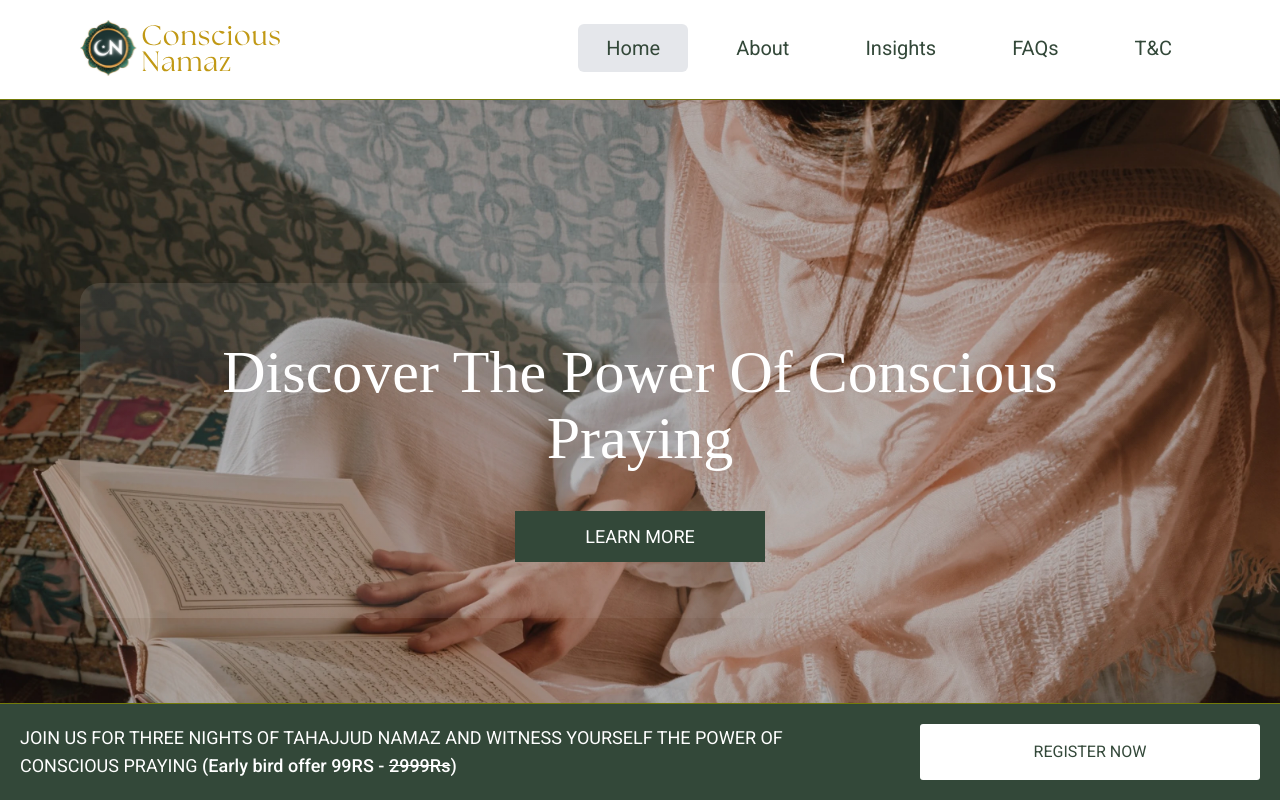
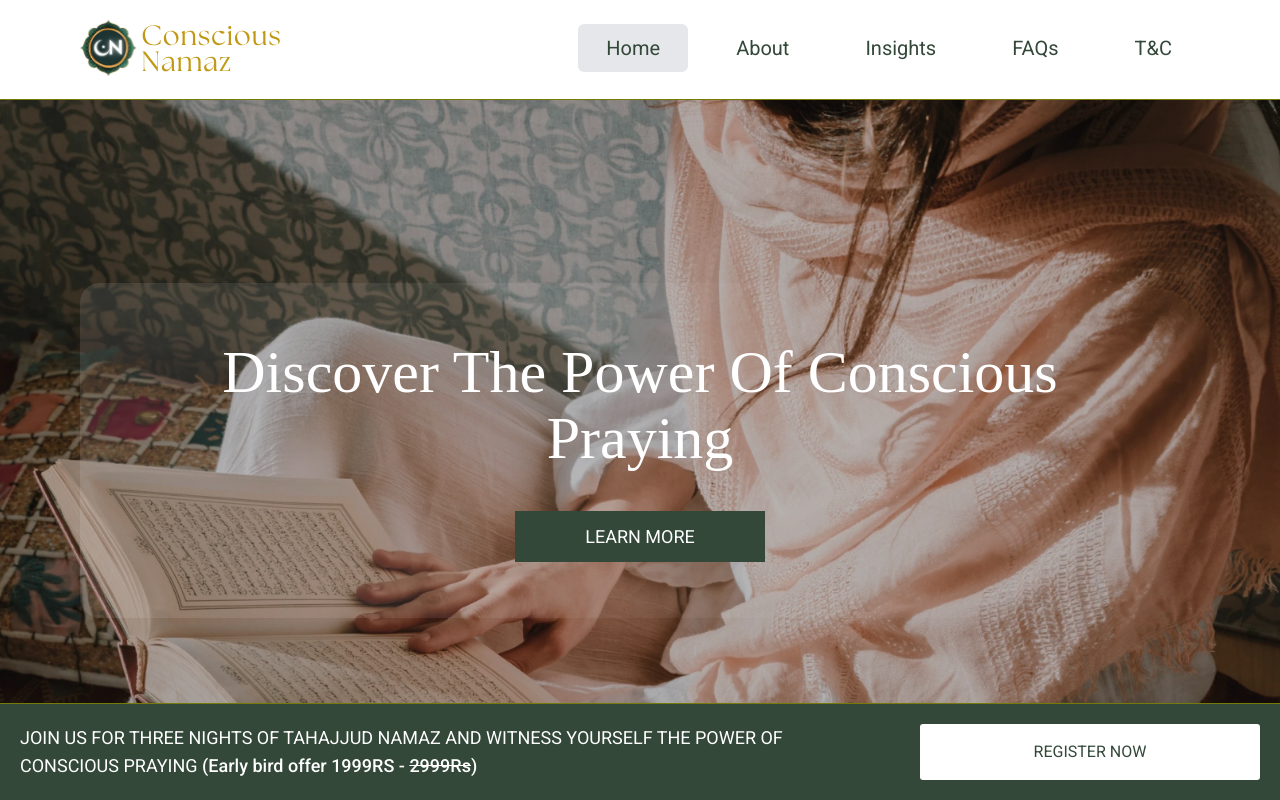
Before and after one commit to ahmedskhan1/conscious-namaz, a Next.js app: page / in a window 1280 px wide. Shown: the top 800 px of the page. Built offline with nearby package versions, Linux system fonts and the light colour scheme; a web font is replaced by a local one.

Commit message:
updated price from 99 to 1999

```diff
--- a/src/components/Home/HomeBanner/index.jsx
+++ b/src/components/Home/HomeBanner/index.jsx
@@ -85,7 +85,7 @@ const HomeBanner = () => {
                   JOIN US FOR THREE NIGHTS OF TAHAJJUD NAMAZ AND WITNESS
                   YOURSELF THE POWER OF CONSCIOUS PRAYING{" "}
                   <span className="font-medium">
-                    (Early bird offer 99RS -{" "}
+                    (Early bird offer 1999RS -{" "}
                     <span className="line-through">2999Rs</span>)
                   </span>
                 </p>
```
